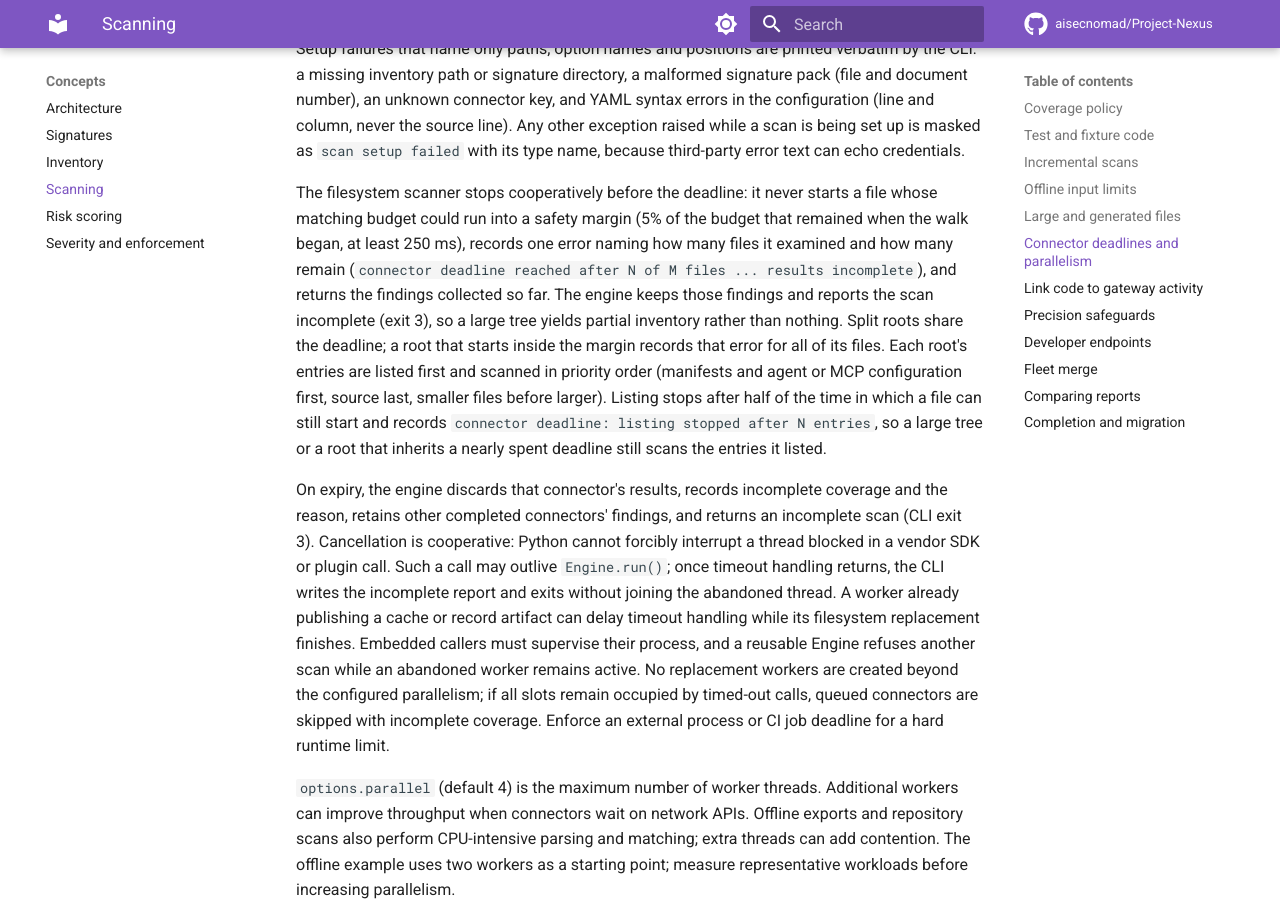
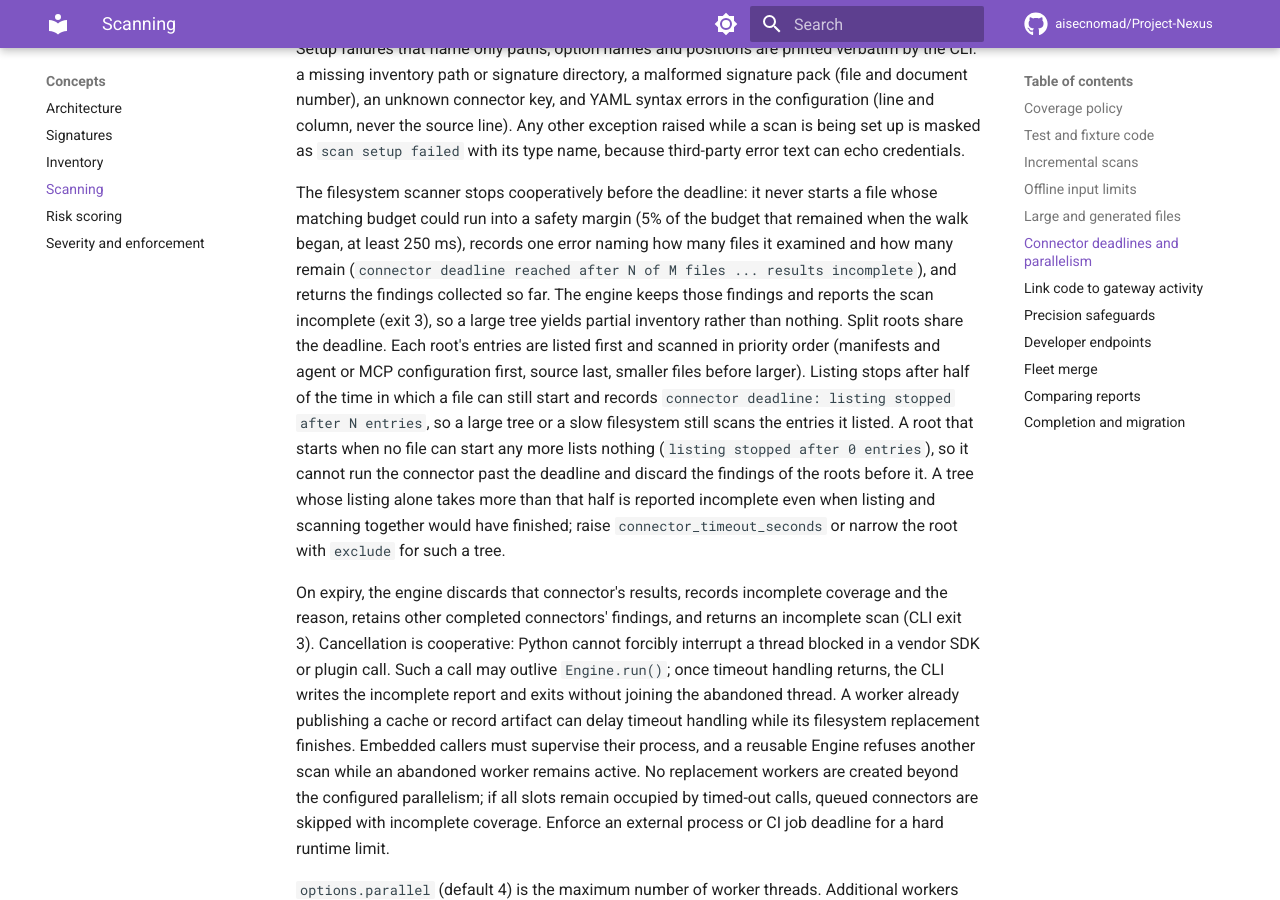
Before and after one commit to aisecnomad/Project-Nexus, an MkDocs documentation site: the page built from docs/scanning.md, in a window 1280 px wide and 900 px high, scrolled down 7082 px. Built offline with MkDocs 1.6.1 and Material for MkDocs 9.7.7, drawn with Linux system fonts in a browser that asks for light colours; comment, search, counter and statistics services are not loaded.

Commit message:
List nothing for a root that starts when no file can start any more
enumeration_deadline let a root that started with less than the margin
plus a matching budget left keep listing until half the margin remained,
only to count the remainder. Sorting what it listed then crossed the
connector deadline, so the engine discarded the whole connector: in a
multi-root or organization scan, the root that started with about 2 s left
turned every earlier root's findings into a skipped, empty result. With
two roots (3,000 OpenAI files, then 90,000 small files) and a 3 s
connector timeout, both runs were skipped with 0 findings.

Such a root now stops listing at once: enumeration_deadline returns now
when no file can start, and _iter_entries checks it before reading the
root's top directory. The root records "connector deadline: listing
stopped after 0 entries" and stays incomplete (exit 3); the same scans
now keep the first root's finding and are not skipped.

An engine-level test with a fake clock charging per listed entry and per
sort key requires the second root to list nothing before the margin, the
connector not to be skipped and the first root's finding to be kept. The
existing margin test now expects the listing error and no directory read.
scanning.md, production.md and the CHANGELOG describe the behaviour and
note that a tree whose listing alone takes more than half of the window
can now report incomplete where the interleaved walk finished.

Signed-off-by: Claude <noreply@anthropic.com>
Co-Authored-By: Claude Opus 5.5 <noreply@anthropic.com>
Claude-Session: https://claude.ai/code/session_01NNpBL4DqDDJdF9hLExvpc9

```diff
--- a/docs/scanning.md
+++ b/docs/scanning.md
@@ -331,13 +331,17 @@ remained when the walk began, at least 250 ms), records one error naming how man
 files it examined and how many remain (`connector deadline reached after N of M
 files ... results incomplete`), and returns the findings collected so far. The
 engine keeps those findings and reports the scan incomplete (exit 3), so a large
-tree yields partial inventory rather than nothing. Split roots share the deadline;
-a root that starts inside the margin records that error for all of its files.
+tree yields partial inventory rather than nothing. Split roots share the deadline.
 Each root's entries are listed first and scanned in priority order (manifests and
 agent or MCP configuration first, source last, smaller files before larger).
 Listing stops after half of the time in which a file can still start and records
-`connector deadline: listing stopped after N entries`, so a large tree or a root
-that inherits a nearly spent deadline still scans the entries it listed.
+`connector deadline: listing stopped after N entries`, so a large tree or a slow
+filesystem still scans the entries it listed. A root that starts when no file can
+start any more lists nothing (`listing stopped after 0 entries`), so it cannot run
+the connector past the deadline and discard the findings of the roots before it.
+A tree whose listing alone takes more than that half is reported incomplete even
+when listing and scanning together would have finished; raise
+`connector_timeout_seconds` or narrow the root with `exclude` for such a tree.
 
 On expiry, the engine discards that connector's results, records incomplete
 coverage and the reason, retains other completed connectors' findings, and
```
Also changed, not shown: CHANGELOG.md (+9 -4 lines), docs/production.md (+7 -1 lines), 2 other files.
